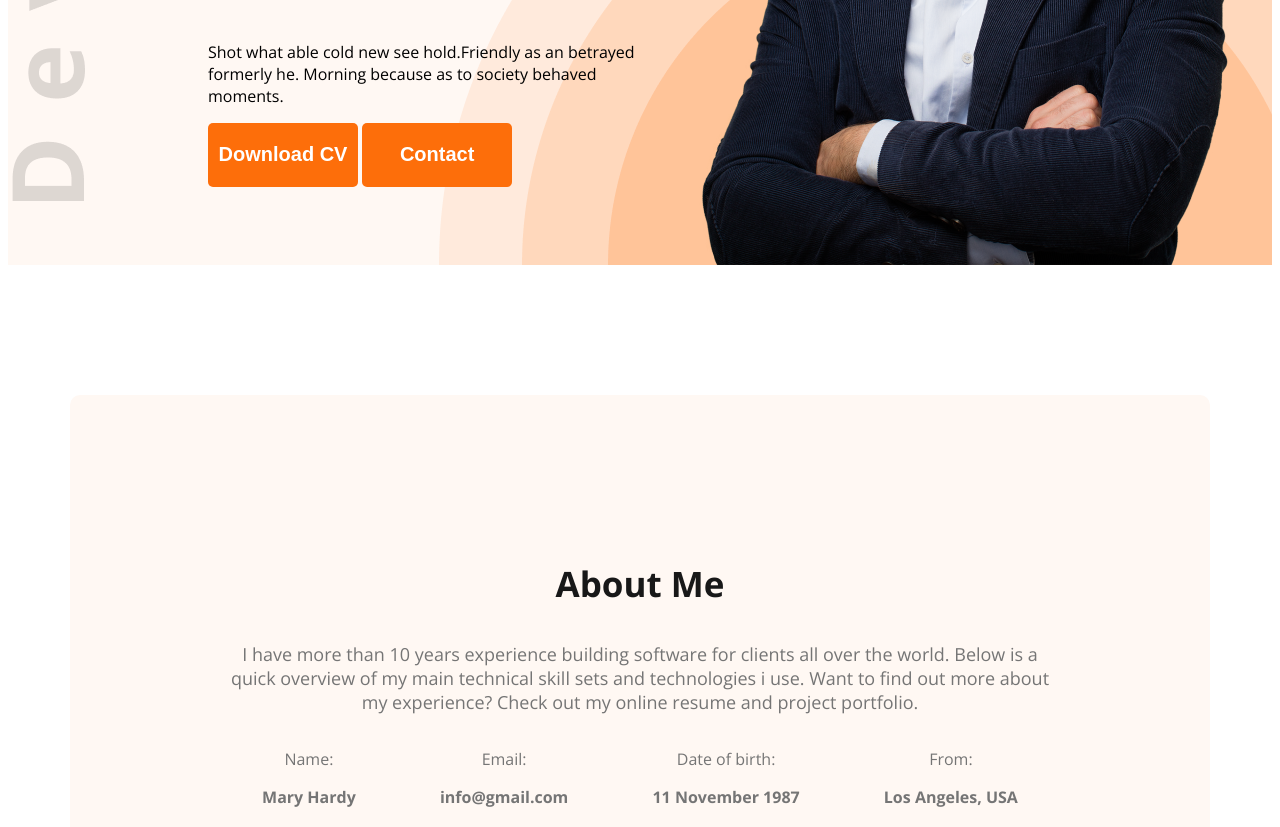
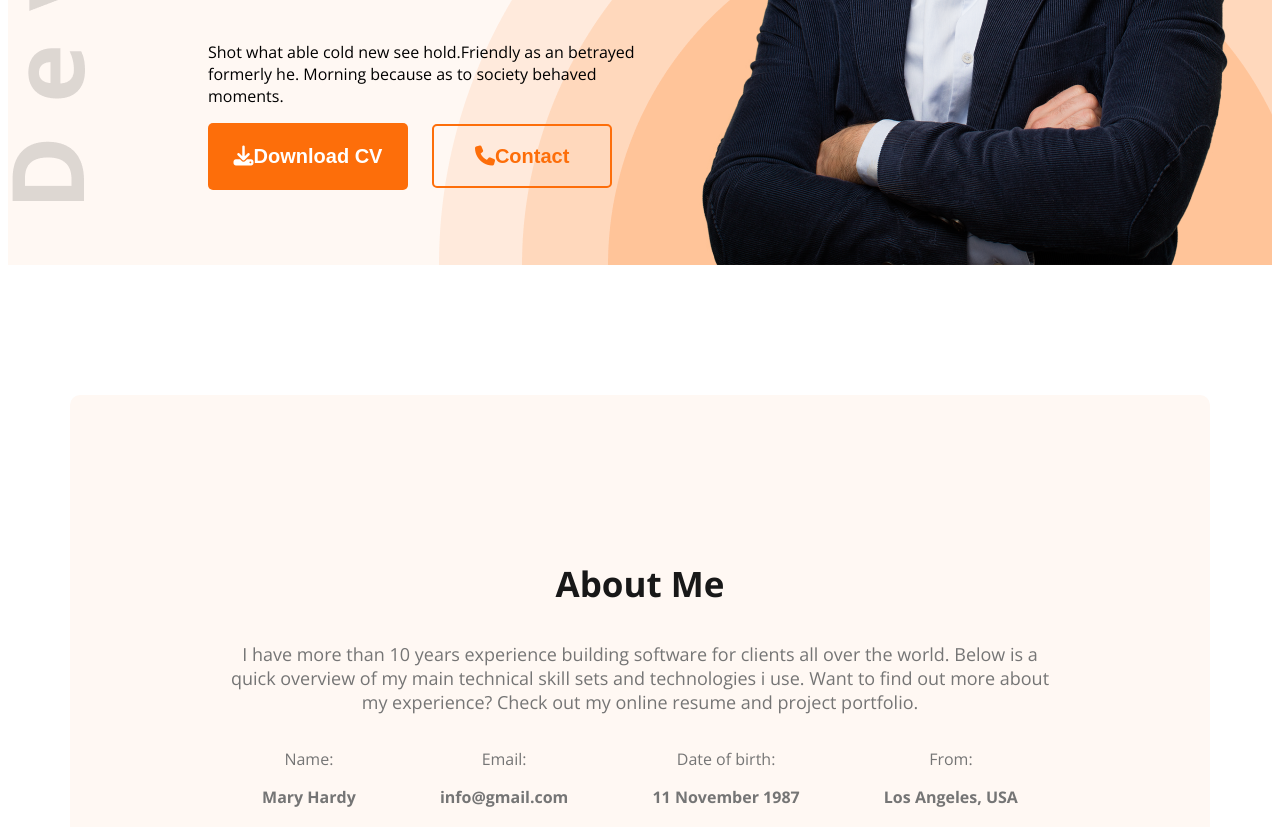
Before and after one commit to Sadia-Islam-Sudo/webdeveloper-portfolio, a plain HTML site: page index.html in a window 1280 px wide. Shown: the part 570-1397 px from the top of the page. Drawn offline with nearby package versions, Linux system fonts and the light colour scheme.

Commit message:
icon added

```diff
--- a/index.html
+++ b/index.html
@@ -11,6 +11,7 @@
         href="https://fonts.googleapis.com/css2?family=Open+Sans:ital,wght@0,300..800;1,300..800&family=Work+Sans:ital,wght@0,100..900;1,100..900&display=swap"
         rel="stylesheet">
     <link rel="stylesheet" href="styles/portfolio.css">
+    <script src="https://kit.fontawesome.com/9ac08eb084.js" crossorigin="anonymous"></script>
 </head>
 <!-- google fonts e gechi then, ei font  -->
 <!-- alt+shift+F format thik kori -->
@@ -32,8 +33,8 @@
                 <h3 class="banner-greetings dark-2color"> Hi, I  am</h3>
                 <h1 class="banner-title">Mary Hardy</h1>
                 <p class="banner-description"> Shot what able cold new see hold.Friendly as an betrayed formerly he. Morning because as to society behaved moments.</p>
-                <button class="btn-primary"> Download CV</button>
-                <button class="btn-primary">Contact</button>
+                <button class="btn-primary "> <i class="fa-solid fa-download"></i>Download CV</button>
+                <button class="btn-primary sadia"><i class="fa-solid fa-phone"></i>Contact</button>
 
             </div>
             <img class="banner-profile-pic" src="images/hardy.png" alt="">
@@ -162,7 +163,7 @@ to any of the 1500+ FontAwesome 5 free icons available. Aenean commodo ligula eg
 
             </div>
             <div class="text-center resume-download-cv">
-                <button class="btn-primary ">Download CV</button>
+                <button class="btn-primary "><i class="fa-solid fa-download"></i>Download CV</button>
                 </div>
          </section>
 
--- a/styles/portfolio.css
+++ b/styles/portfolio.css
@@ -94,13 +94,35 @@ nav li a{
     font-weight: bold;
     color: rgba(255, 255, 255, 1);
 
-    width: 150px;
-    height: 64px;
+    width: 200px;
+    height: 67px;
     font-size: 20px;
     border: none;
+    vertical-align: middle;
+    margin-right: 20px;
+
+
 
 
 }
+.sadia{
+    background-color: transparent;
+    border: 2px solid rgba(253, 110, 10, 1);
+    color: rgba(253, 110, 10, 1);
+    border-radius: 5px;
+    font-weight: bold;
+    width: 180px;
+    height: 64px;
+    font-size: 20px;
+
+
+}
+/* .sadia{
+        display: inline;
+       margin-right: 30px;
+       justify-content: center;
+
+} */
 
 /* banner styles */
 
@@ -236,3 +258,8 @@ footer input[type="text"], footer input[type="email"], footer textarea{
 
 
 }
+
+/* go to font awesome website then */
+
+/* kit nilam:
+<script src="https://kit.fontawesome.com/9ac08eb084.js" crossorigin="anonymous"></script> */
```
